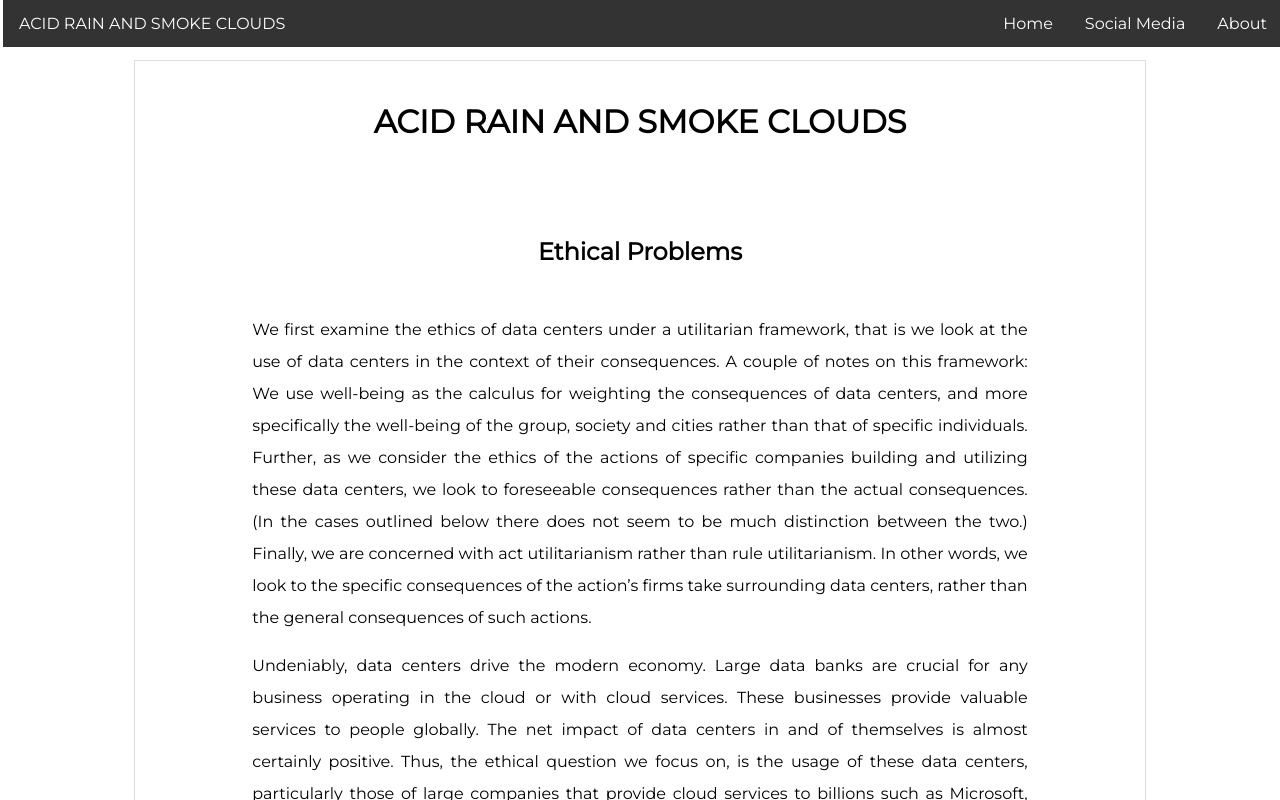
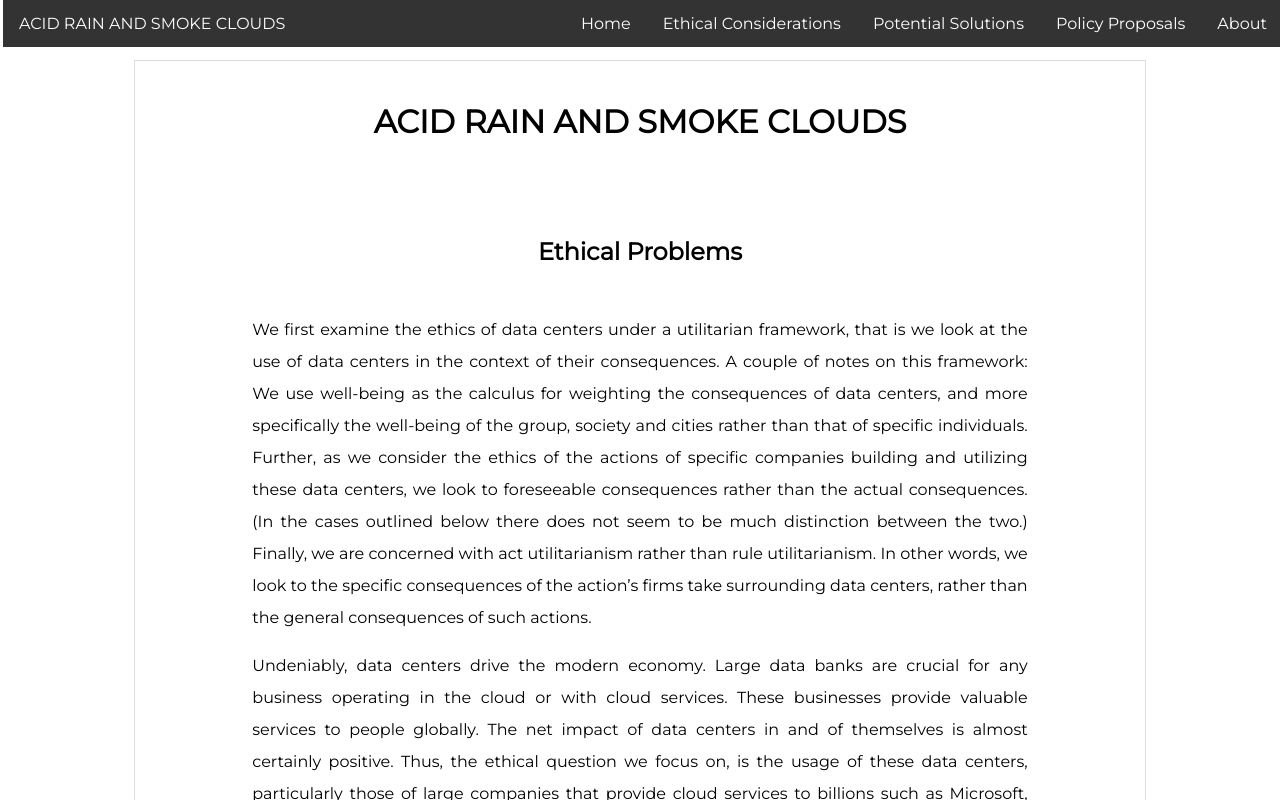
Before and after one commit to bklein18/blaw, a Next.js app: page / in a window 1280 px wide. Shown: the top 800 px of the page. Built offline with nearby package versions, Linux system fonts and the light colour scheme.

Commit message:
Added section navigation

```diff
--- a/components/Header.js
+++ b/components/Header.js
@@ -11,9 +11,13 @@ export default function Header() {
             </Link>
           </li>
           <li>
-            <Link href="https://www.youtube.com/watch?v=dQw4w9WgXcQ">
-              <a>Social Media</a>
-            </Link>
+            <a href="#policy">Policy Proposals</a>
+          </li>
+          <li>
+            <a href="#solutions">Potential Solutions</a>
+          </li>
+          <li>
+            <a href="#ethics">Ethical Considerations</a>
           </li>
           <li>
             <Link href="/">
--- a/pages/index.js
+++ b/pages/index.js
@@ -5,7 +5,7 @@ export default function Index() {
     <>
       <MainLayout title="ACID RAIN AND SMOKE CLOUDS">
         <h1>ACID RAIN AND SMOKE CLOUDS</h1>
-        <h2>Ethical Problems</h2>
+        <h2 id="ethics">Ethical Problems</h2>
         <p>
           We first examine the ethics of data centers under a utilitarian
           framework, that is we look at the use of data centers in the context
@@ -112,7 +112,7 @@ export default function Index() {
           in this approach, but companies continue to ignore them.
         </p>
         <div className="parallax1" />
-        <h2>Potential Solutions</h2>
+        <h2 id="solutions">Potential Solutions</h2>
         <p>
           After seeing the environmental and ethical consequences of the status
           quo of cloud computing, it is clear that change is necessary. This
@@ -210,7 +210,7 @@ export default function Index() {
           water for a small city and literally watch it disappear into thin air.
         </p>
         <div className="parallax2" />
-        <h2>Policy Proposals</h2>
+        <h2 id="policy">Policy Proposals</h2>
         <p>
           There are three primary areas in which public policy needs to
           progress:
```
